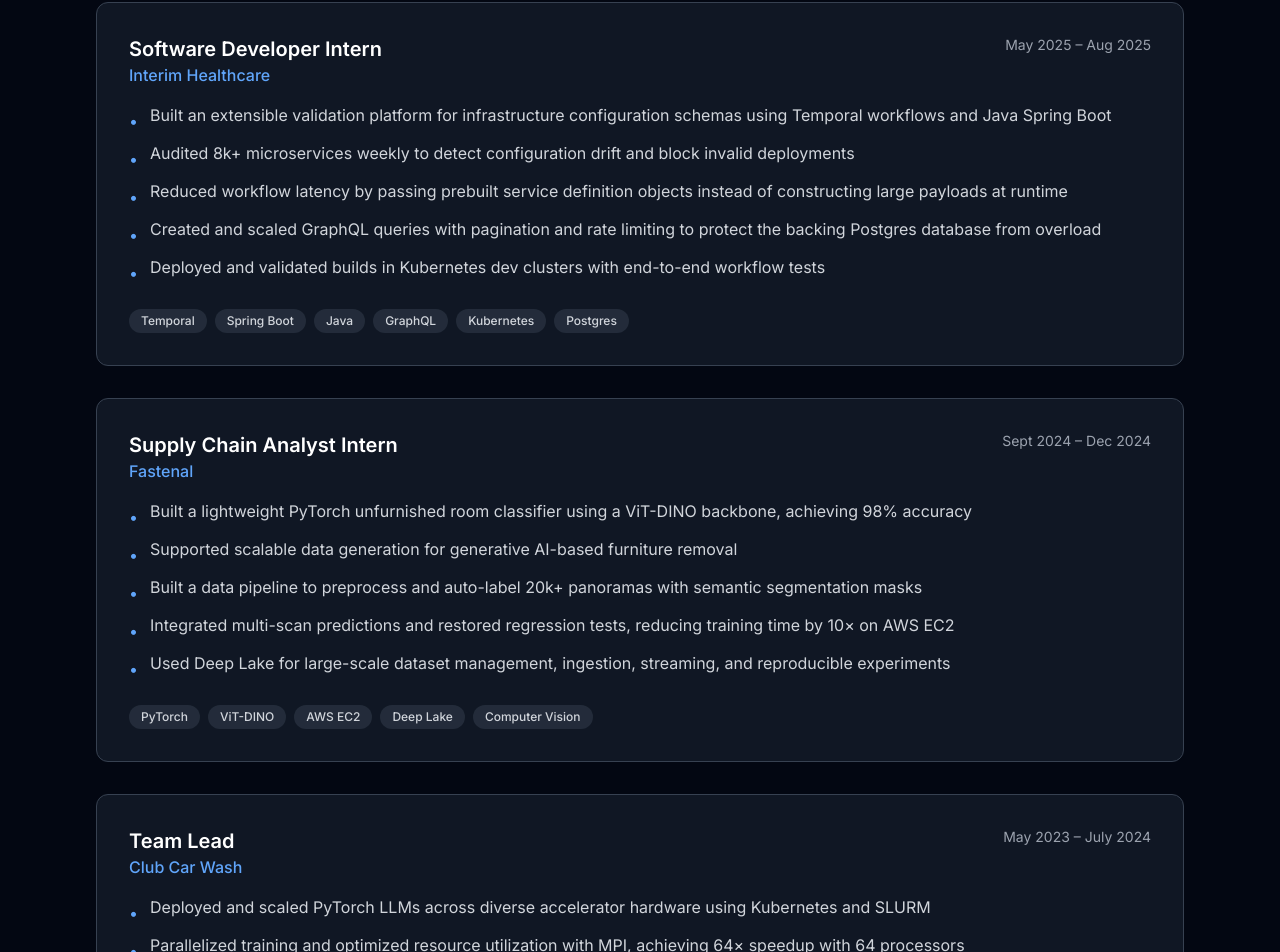
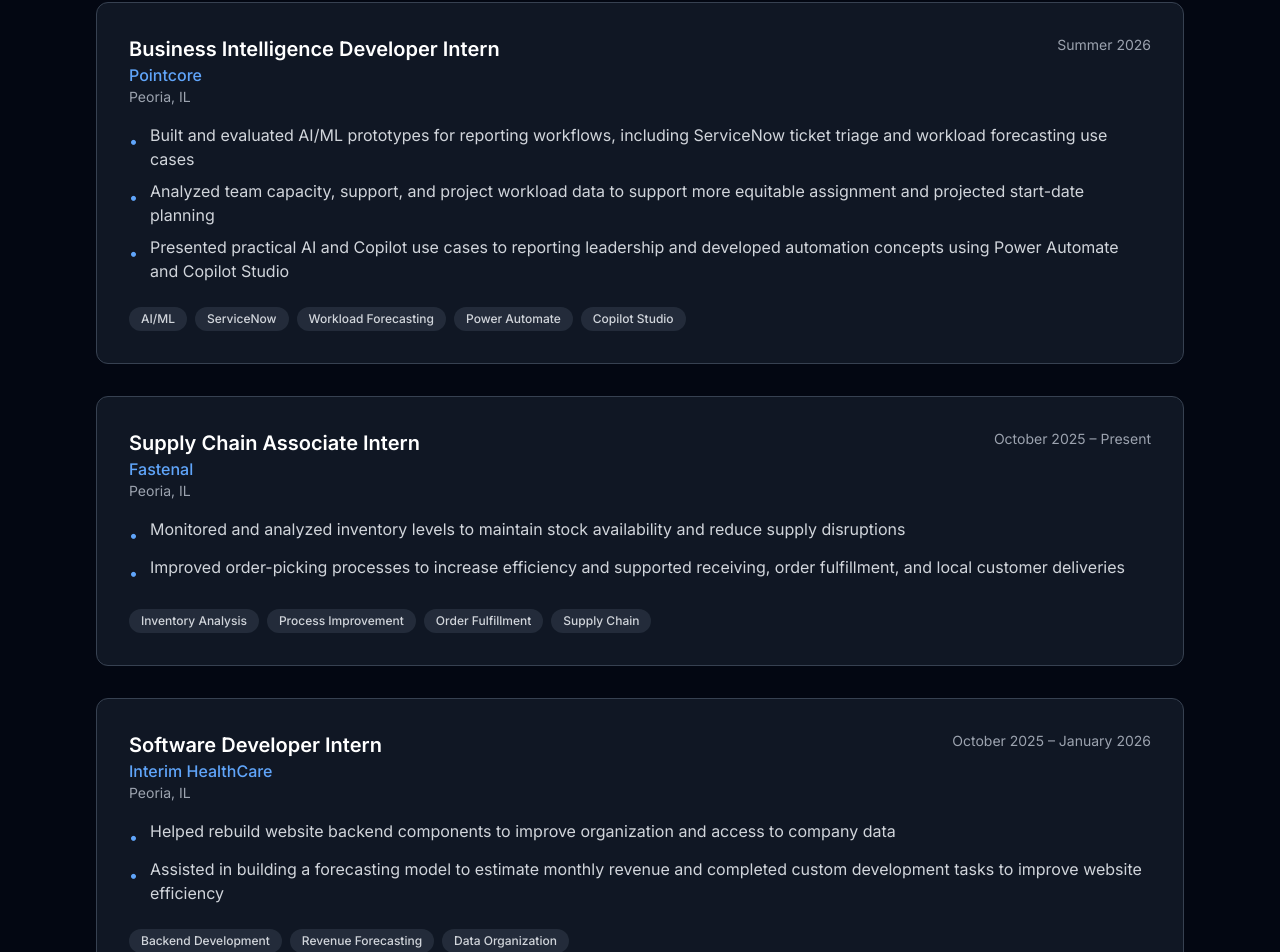
Before and after one commit to Jhammerton/jhammerton.github.io, a Next.js app: page / in a window 1280 px wide. Shown: the part 1490-2442 px from the top of the page. Built offline with nearby package versions, Linux system fonts and the light colour scheme.

Commit message:
Update experience section to match 2026 resume

```diff
--- a/components/ExperienceSection.tsx
+++ b/components/ExperienceSection.tsx
@@ -1,41 +1,48 @@
 const experiences = [
   {
-    title: "Software Developer Intern",
-    company: "Interim Healthcare",
-    team: "",
-    dates: "May 2025 – Aug 2025",
+    title: "Business Intelligence Developer Intern",
+    company: "Pointcore",
+    location: "Peoria, IL",
+    dates: "Summer 2026",
     bullets: [
-      "Built an extensible validation platform for infrastructure configuration schemas using Temporal workflows and Java Spring Boot",
-      "Audited 8k+ microservices weekly to detect configuration drift and block invalid deployments",
-      "Reduced workflow latency by passing prebuilt service definition objects instead of constructing large payloads at runtime",
-      "Created and scaled GraphQL queries with pagination and rate limiting to protect the backing Postgres database from overload",
-      "Deployed and validated builds in Kubernetes dev clusters with end-to-end workflow tests",
+      "Built and evaluated AI/ML prototypes for reporting workflows, including ServiceNow ticket triage and workload forecasting use cases",
+      "Analyzed team capacity, support, and project workload data to support more equitable assignment and projected start-date planning",
+      "Presented practical AI and Copilot use cases to reporting leadership and developed automation concepts using Power Automate and Copilot Studio",
     ],
-    tags: ["Temporal", "Spring Boot", "Java", "GraphQL", "Kubernetes", "Postgres"],
+    tags: ["AI/ML", "ServiceNow", "Workload Forecasting", "Power Automate", "Copilot Studio"],
   },
   {
-    title: "Supply Chain Analyst Intern",
+    title: "Supply Chain Associate Intern",
     company: "Fastenal",
-    dates: "Sept 2024 – Dec 2024",
+    location: "Peoria, IL",
+    dates: "October 2025 – Present",
     bullets: [
-      "Built a lightweight PyTorch unfurnished room classifier using a ViT-DINO backbone, achieving 98% accuracy",
-      "Supported scalable data generation for generative AI-based furniture removal",
-      "Built a data pipeline to preprocess and auto-label 20k+ panoramas with semantic segmentation masks",
-      "Integrated multi-scan predictions and restored regression tests, reducing training time by 10× on AWS EC2",
-      "Used Deep Lake for large-scale dataset management, ingestion, streaming, and reproducible experiments",
+      "Monitored and analyzed inventory levels to maintain stock availability and reduce supply disruptions",
+      "Improved order-picking processes to increase efficiency and supported receiving, order fulfillment, and local customer deliveries",
     ],
-    tags: ["PyTorch", "ViT-DINO", "AWS EC2", "Deep Lake", "Computer Vision"],
+    tags: ["Inventory Analysis", "Process Improvement", "Order Fulfillment", "Supply Chain"],
+  },
+  {
+    title: "Software Developer Intern",
+    company: "Interim HealthCare",
+    location: "Peoria, IL",
+    dates: "October 2025 – January 2026",
+    bullets: [
+      "Helped rebuild website backend components to improve organization and access to company data",
+      "Assisted in building a forecasting model to estimate monthly revenue and completed custom development tasks to improve website efficiency",
+    ],
+    tags: ["Backend Development", "Revenue Forecasting", "Data Organization"],
   },
   {
     title: "Team Lead",
     company: "Club Car Wash",
-    dates: "May 2023 – July 2024",
+    location: "Peoria, IL",
+    dates: "July 2024 – October 2025",
     bullets: [
-      "Deployed and scaled PyTorch LLMs across diverse accelerator hardware using Kubernetes and SLURM",
-      "Parallelized training and optimized resource utilization with MPI, achieving 64× speedup with 64 processors",
-      "Focused on distributed training and efficient use of HPC infrastructure",
+      "Supervised daily operational workflows, trained and onboarded 4+ employees, and delegated work to maintain service quality and throughput",
+      "Troubleshot equipment and operational issues to minimize downtime and keep team processes moving efficiently",
     ],
-    tags: ["PyTorch", "Kubernetes", "SLURM", "MPI", "HPC", "LLMs"],
+    tags: ["Team Leadership", "Employee Training", "Operations", "Troubleshooting"],
   },
 ];
 
@@ -55,9 +62,7 @@
                 <div>
                   <h3 className="text-xl font-semibold text-white">{exp.title}</h3>
                   <p className="text-blue-400 font-medium">{exp.company}</p>
-                  {exp.team && (
-                    <p className="text-gray-400 text-sm">{exp.team}</p>
-                  )}
+                  <p className="text-gray-400 text-sm">{exp.location}</p>
                 </div>
                 <span className="text-gray-400 text-sm mt-2 sm:mt-0">{exp.dates}</span>
               </div>
```
